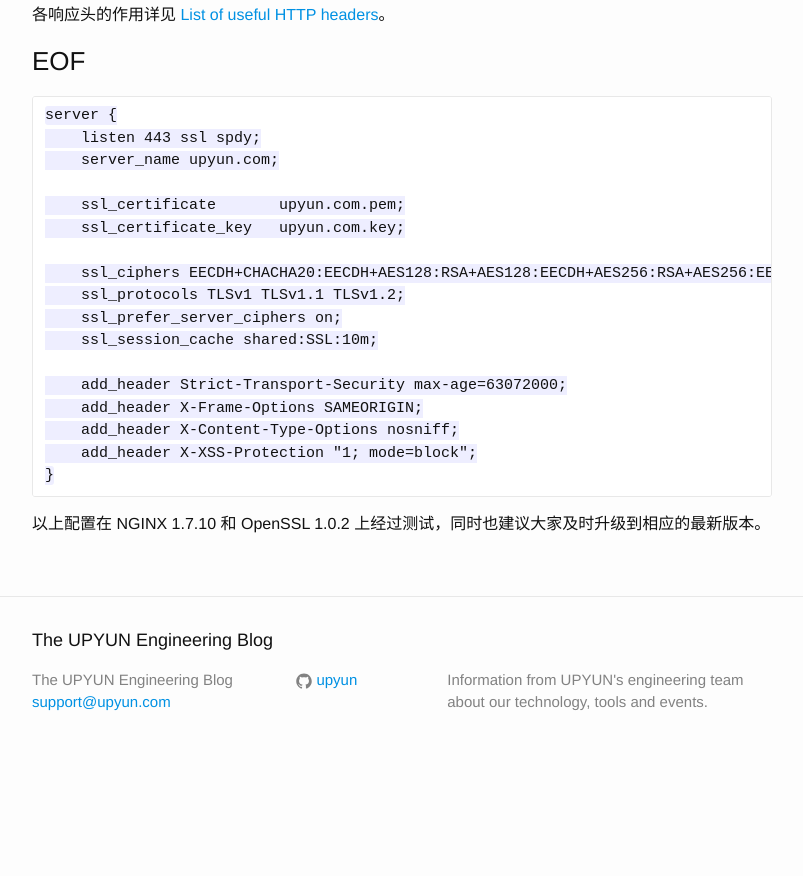
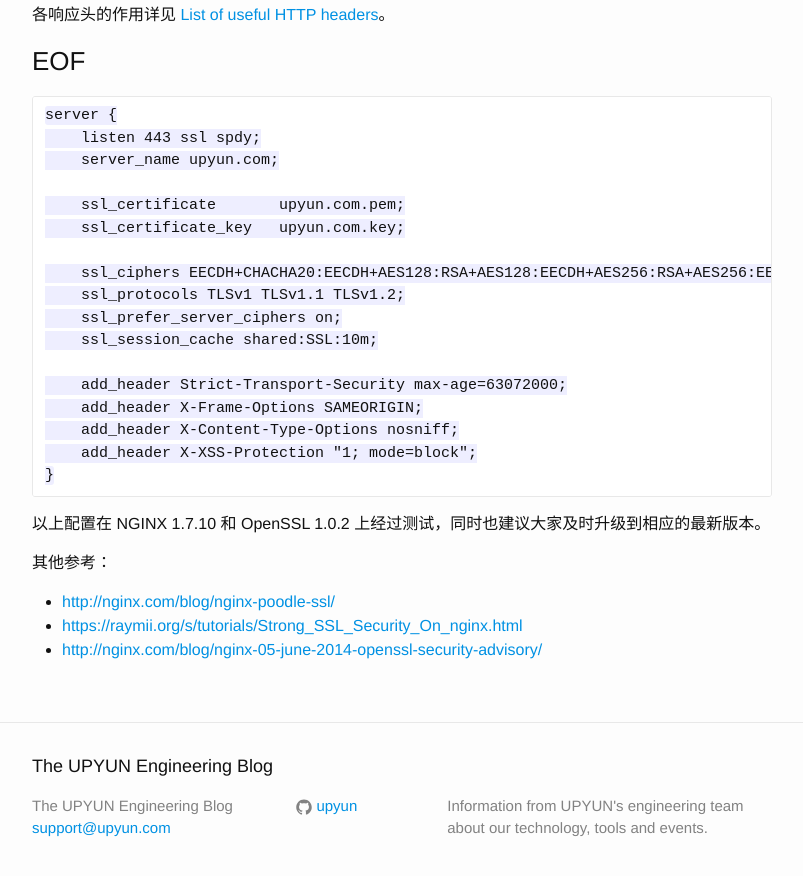
Before and after one commit to upyun/upyun.github.io, a Jekyll site: the page built from _posts/2015-03-10-strong-ssl-security.markdown, in a window 1280 px wide and 900 px high, scrolled down 3347 px. Shown: the top 876 px of the window, without its empty margins (238-1041 px from the left). Built offline with Jekyll 4.4.1, drawn with Linux system fonts in a browser that asks for light colours; comment, search, counter and statistics services are not loaded; before the commit the page ends 4121 px from its top, so only the background shows below that.

Commit message:
add disqus comments

```diff
--- /dev/null
+++ b/_includes/disqus.html
@@ -0,0 +1,14 @@
+<div id="disqus_thread"></div>
+<script type="text/javascript">
+    /* * * CONFIGURATION VARIABLES * * */
+    // Required: on line below, replace text in quotes with your forum shortname
+    var disqus_shortname = 'upyunio';
+
+    /* * * DON'T EDIT BELOW THIS LINE * * */
+    (function() {
+        var dsq = document.createElement('script'); dsq.type = 'text/javascript'; dsq.async = true;
+        dsq.src = '//' + disqus_shortname + '.disqus.com/embed.js';
+        (document.getElementsByTagName('head')[0] || document.getElementsByTagName('body')[0]).appendChild(dsq);
+    })();
+</script>
+<noscript>Please enable JavaScript to view the <a href="https://disqus.com/?ref_noscript" rel="nofollow">comments powered by Disqus.</a></noscript>
--- a/_layouts/post.html
+++ b/_layouts/post.html
@@ -13,3 +13,5 @@ layout: default
   </article>
 
 </div>
+
+{% if page.comments %}{% include disqus.html %}{% endif %}
--- a/_posts/2015-03-10-strong-ssl-security.markdown
+++ b/_posts/2015-03-10-strong-ssl-security.markdown
@@ -155,3 +156,9 @@ server {
 ~~~
 
 以上配置在 NGINX 1.7.10 和 OpenSSL 1.0.2 上经过测试，同时也建议大家及时升级到相应的最新版本。
+
+其他参考：
+
+* [http://nginx.com/blog/nginx-poodle-ssl/]()
+* [https://raymii.org/s/tutorials/Strong_SSL_Security_On_nginx.html]()
+* [http://nginx.com/blog/nginx-05-june-2014-openssl-security-advisory/]()
```
Also changed, not shown: other parts of _posts/2015-03-10-strong-ssl-security.markdown (+1 -0 lines).
